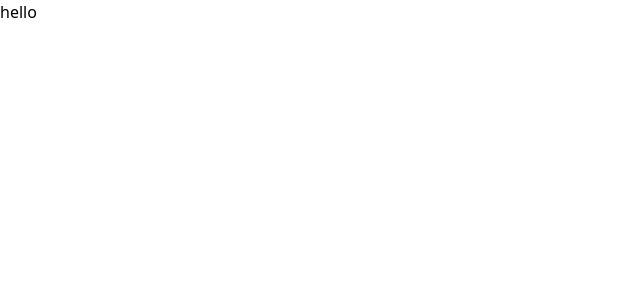
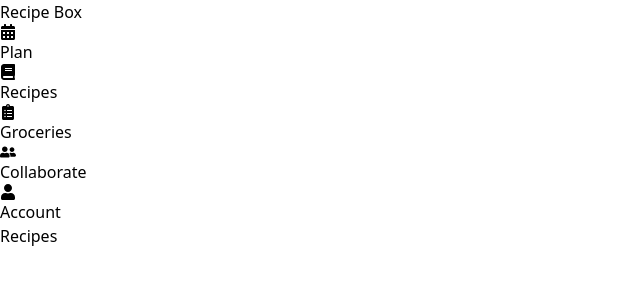
Before and after one commit to Lasseignejk/RecipeBox, a React (Vite) app: page /recipes in a window 1280 px wide. Shown: the top 300 px of the page, without its empty margins (0-640 px from the left). Built offline with nearby package versions, Linux system fonts and the light colour scheme.

Commit message:
Basic navbar added

```diff
--- a/src/App.tsx
+++ b/src/App.tsx
@@ -1,11 +1,19 @@
 import './App.css'
 import {Route, Routes} from "react-router-dom"
+import Nav from './components/Nav/Nav'
+import Page from './components/Page'
+
 
 function App() {
 
   return (
     <div>
-      <h1>hello</h1>
+      <Nav />
+      <Routes>
+        <Route path="/" element={<Page title={"Home"}/>}/>
+        <Route path="/plan" element={<Page title={"Plan"}/>}/>
+        <Route path="/recipes" element={<Page title={"Recipes"}/>}/>
+      </Routes>
     </div>
   )
 }
--- a/src/components/Nav/Nav.tsx
+++ b/src/components/Nav/Nav.tsx
@@ -1,8 +1,30 @@
-import React from 'react'
+import { ReactNode } from "react"
+import {FaUser, FaCalendarAlt, FaBook, FaClipboardList, FaUserFriends} from "react-icons/fa"
+import NavLink from "./NavLink"
+
+interface LinksInterface {
+    title: string,
+    icon: ReactNode,
+}
 
 const Nav = () => {
+    const links:LinksInterface[] = [
+        {title: "Plan", icon: <FaCalendarAlt />},
+        {title: "Recipes", icon: <FaBook />},
+        {title: "Groceries", icon: <FaClipboardList />},
+        {title: "Collaborate", icon: <FaUserFriends />},
+        {title: "Account", icon: <FaUser/>},
+    ]
   return (
-    <div>Nav</div>
+    <nav>
+        <h1>Recipe Box</h1>
+        <ul>
+            {links.map((link) => (
+                <NavLink link={link}/>
+            ))}
+        </ul>
+
+    </nav>
   )
 }
 
--- a/src/components/Nav/NavLink.tsx
+++ b/src/components/Nav/NavLink.tsx
@@ -1,8 +1,28 @@
-import React from 'react'
+import React, { ReactNode } from 'react'
+import { setSelected } from '../../reducers/SelectedSlice'
+import { useAppDispatch } from '../../store'
 
-const NavLink = () => {
+type LinksType = {
+    title: string,
+    icon: ReactNode,
+}
+
+interface NavLinkProps {
+    link: LinksType
+}
+
+const NavLink = ({link}:NavLinkProps):JSX.Element => {
+    const dispatch = useAppDispatch()
+
+    const handleLinkClick = (linkName:string) => {
+        dispatch(setSelected(linkName))
+    }
+
   return (
-    <div>NavLink</div>
+    <li onClick={() => handleLinkClick(link.title)}>
+        <span>{link.icon}</span>
+        <span>{link.title}</span>
+    </li>
   )
 }
 
--- a/src/components/Page.tsx
+++ b/src/components/Page.tsx
@@ -1,8 +1,14 @@
 import React from 'react'
+import { useAppSelector } from '../util/hooks'
 
-const Page = () => {
+interface PageProps {
+	title: string;
+}
+
+const Page = ({title}:PageProps) => {
+  const selected = useAppSelector((state) => state.selected.value)
   return (
-    <div>Page</div>
+    <div>{title}</div>
   )
 }
 
--- a/src/reducers/SelectedSlice.ts
+++ b/src/reducers/SelectedSlice.ts
@@ -6,15 +6,15 @@ interface SelectedInitialState {
 }
 
 const initialState: SelectedInitialState = {
-	value: "Home",
+	value: "Plan",
 };
 
 export const selectedSlice = createSlice({
 	name: "selected",
     initialState,
     reducers: {
-        setSelected: (state, action: PayloadAction<SelectedInitialState>) => {
-            state = action.payload
+        setSelected: (state, action: PayloadAction<string>) => {
+            state.value = action.payload
         }
     }
 });
--- /dev/null
+++ b/src/util/hooks.ts
@@ -0,0 +1,15 @@
+import { useDispatch, useSelector } from "react-redux";
+import type { TypedUseSelectorHook } from "react-redux";
+import type { RootState, AppDispatch } from "../store"
+import { useRef, useEffect } from "react";
+
+export const useAppDispatch: () => AppDispatch = useDispatch;
+export const useAppSelector: TypedUseSelectorHook<RootState> = useSelector;
+
+export const useDocumentTitle = (title: string): void => {
+	useRef(document.title);
+
+	useEffect(() => {
+		document.title = title;
+	}, [title]);
+};
```
